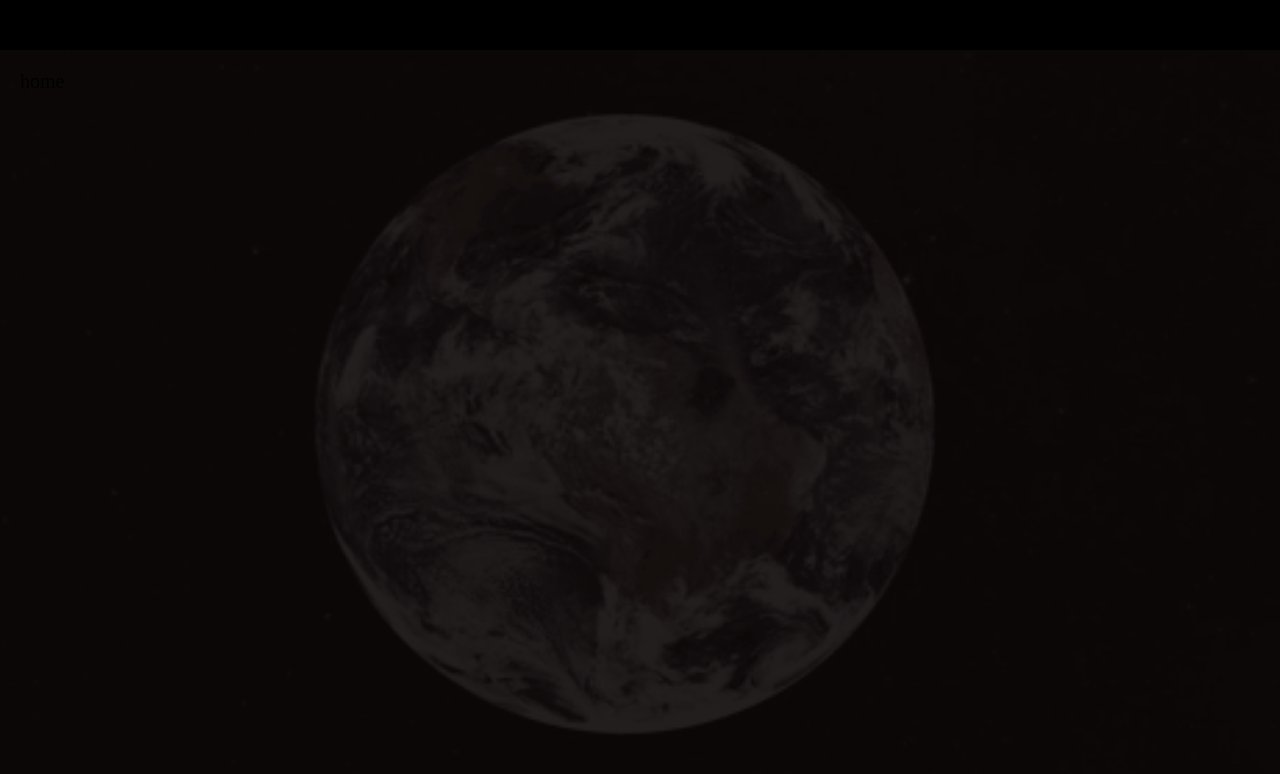
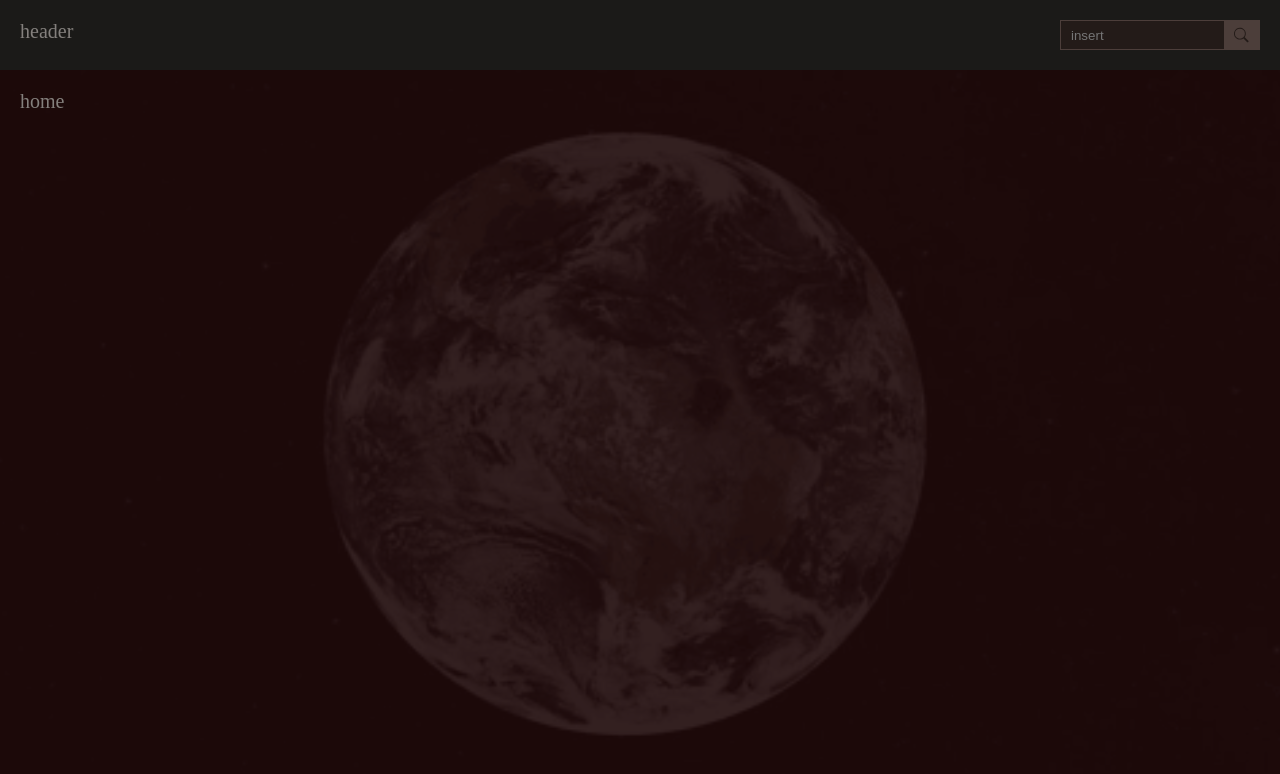
Before and after one commit to kozzztia/games, a Next.js app: page / in a window 1280 px wide. Shown: the top 774 px of the page. Built offline with nearby package versions, Linux system fonts and the light colour scheme.

Commit message:
searchForm

```diff
--- a/public/dictionary/dictionary.ts
+++ b/public/dictionary/dictionary.ts
@@ -1,7 +1,10 @@
 
 const dictionary = {
     headerTitle : "header",
-    homeTitle : "home"
+    homeTitle : "home",
+    searchFormPlaceHolder : "insert",
+    searchFormPlaceButton : "search",
+
 }
 
 
--- a/src/components/Layout/Header/LayoutHeader.tsx
+++ b/src/components/Layout/Header/LayoutHeader.tsx
@@ -1,12 +1,15 @@
 import React from 'react';
 import style from "../style.module.scss";
 import dictionary from "../../../../public/dictionary/dictionary";
+import classNames from "@/services/classNameGenerator";
+import SearchForm from "@/ui-kit/SearchForm/SearchForm";
 
 const LayoutHeader = () => {
     const {headerTitle} = dictionary;
     return (
-        <div className={style.header}>
+        <div className={classNames(style.header)}>
             {headerTitle}
+            <SearchForm/>
         </div>
     );
 };
--- a/src/components/Layout/style.module.scss
+++ b/src/components/Layout/style.module.scss
@@ -2,12 +2,19 @@
 
 
 .header, .main{
+  position: relative;
   @include main-container-styles;
 }
+
 .header{
   min-height: var(--header-height);
+  display: flex;
+  flex-direction: row;
+  justify-content: space-between;
+  align-items: stretch;
 }
 
 .main{
   min-height: var(--main-height);
+
 }
--- /dev/null
+++ b/src/services/classNameGenerator.ts
@@ -0,0 +1,8 @@
+
+
+
+const classNames  = (...args : string[]) : string => {
+    return `${[...args].join(" ")}`
+}
+
+export default classNames
--- a/src/styles/globals.scss
+++ b/src/styles/globals.scss
@@ -13,12 +13,17 @@
   --container-desctop-padding : 20px;
   --container-tablet-padding : 10px;
   --container-mobile-padding : 5px;
+  --elememt-padding : 5px 10px;
   //layout
   --header-height : 50px;
   --main-height : calc(100vh - var(--header-height));
   //backgrounds
-  --header-background : #000000;
-  --main-background : rgba(14, 8, 8, 0.9);
+  --header-background : #1b1a18;
+  --main-background : rgba(32, 11, 10, 0.9);
+  //colors
+  --major-color : #84807d;
+  --decor-color : rgba(119, 98, 93, 0.5);
+  --elememt-bg-colo0r : #231b18;
 }
 * {
   box-sizing: border-box;
@@ -30,6 +35,7 @@
 
 html,
 body {
+  color : var(--major-color);
   max-width: 100vw;
   min-height: auto;
   overflow-x: hidden;
--- a/src/styles/layout.module.scss
+++ b/src/styles/layout.module.scss
@@ -22,6 +22,5 @@
     height: 100%;
     inset : 0 0 0 0;
     background: var(--main-background);
-
   }
 }
--- a/src/styles/mixin.scss
+++ b/src/styles/mixin.scss
@@ -26,7 +26,7 @@
 
 @mixin header-container-styles{
   @include desktop{
-    --header-height: 50px;
+    --header-height: 70px;
   }
   @include tablet{
     --header-height: 50px;
--- /dev/null
+++ b/src/ui-kit/SearchForm/SearchForm.tsx
@@ -0,0 +1,40 @@
+'use client'
+import React, {useState} from 'react';
+import style from "./style.module.scss"
+import dictionary from "../../../public/dictionary/dictionary";
+
+const SearchForm = () => {
+    const [searchValue, setSearchValueValue] = useState<string>("");
+    const {searchFormPlaceHolder} = dictionary;
+    return (
+        <form className={style.searchForm}
+              onSubmit={async (e) => {
+                  await e.preventDefault()
+                  await console.log(searchValue)
+                  await setSearchValueValue("")
+              }}
+        >
+            <input
+                type={"text"}
+                className={style.input}
+                value={searchValue}
+                onChange={(e) => {
+                    setSearchValueValue(e.target.value)
+                }}
+                placeholder={searchFormPlaceHolder}
+            />
+
+            <button
+                type={"submit"}
+                className={style.button}>
+                <svg xmlns="http://www.w3.org/2000/svg" width="16" height="16"  viewBox="0 0 16 16">
+                    <path
+                        d="M11.742 10.344a6.5 6.5 0 1 0-1.397 1.398h-.001c.03.04.062.078.098.115l3.85 3.85a1 1 0 0 0 1.415-1.414l-3.85-3.85a1.007 1.007 0 0 0-.115-.1zM12 6.5a5.5 5.5 0 1 1-11 0 5.5 5.5 0 0 1 11 0z"/>
+                </svg>
+
+            </button>
+        </form>
+    );
+};
+
+export default SearchForm;
--- /dev/null
+++ b/src/ui-kit/SearchForm/style.module.scss
@@ -0,0 +1,28 @@
+
+.searchForm{
+  max-width : 200px;
+  width : 100%;
+  height: auto;
+  display: flex;
+  flex-direction: row;
+  background: var(--elememt-bg-colo0r);
+  border : 1px solid var(--decor-color);
+  overflow: hidden;
+  .input{
+    background: inherit;
+    width : 100%;
+    color :var(--major-color);
+    padding: var(--elememt-padding);
+  }
+  .button{
+    padding: var(--elememt-padding);
+    position: relative;
+    background: var(--decor-color);
+    svg{
+      width :100%;
+      height: 100%;
+      fill: var(--elememt-bg-colo0r);
+      cursor : pointer;
+    }
+  }
+}
```
Also changed, not shown: public/pictures/burger.svg (added).
